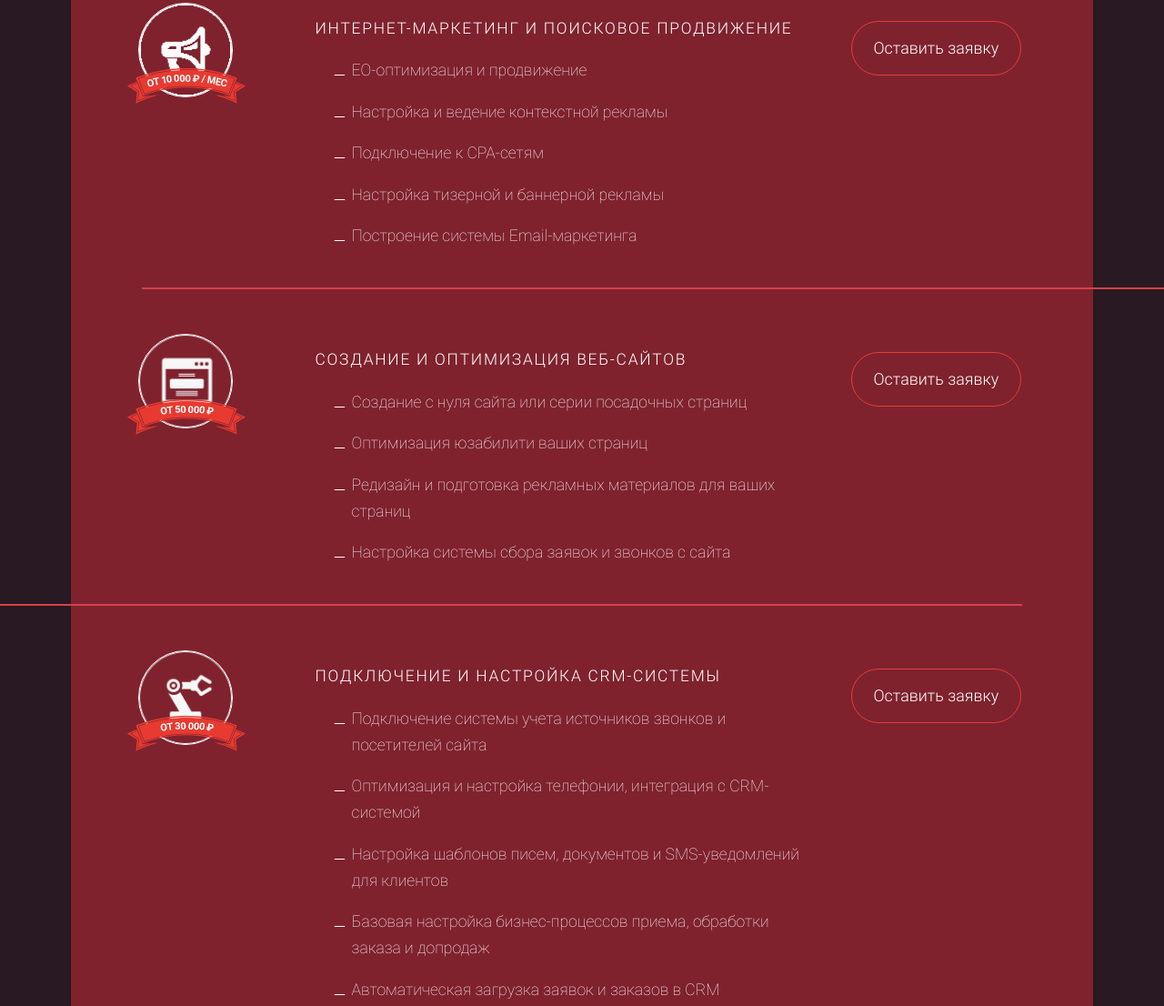
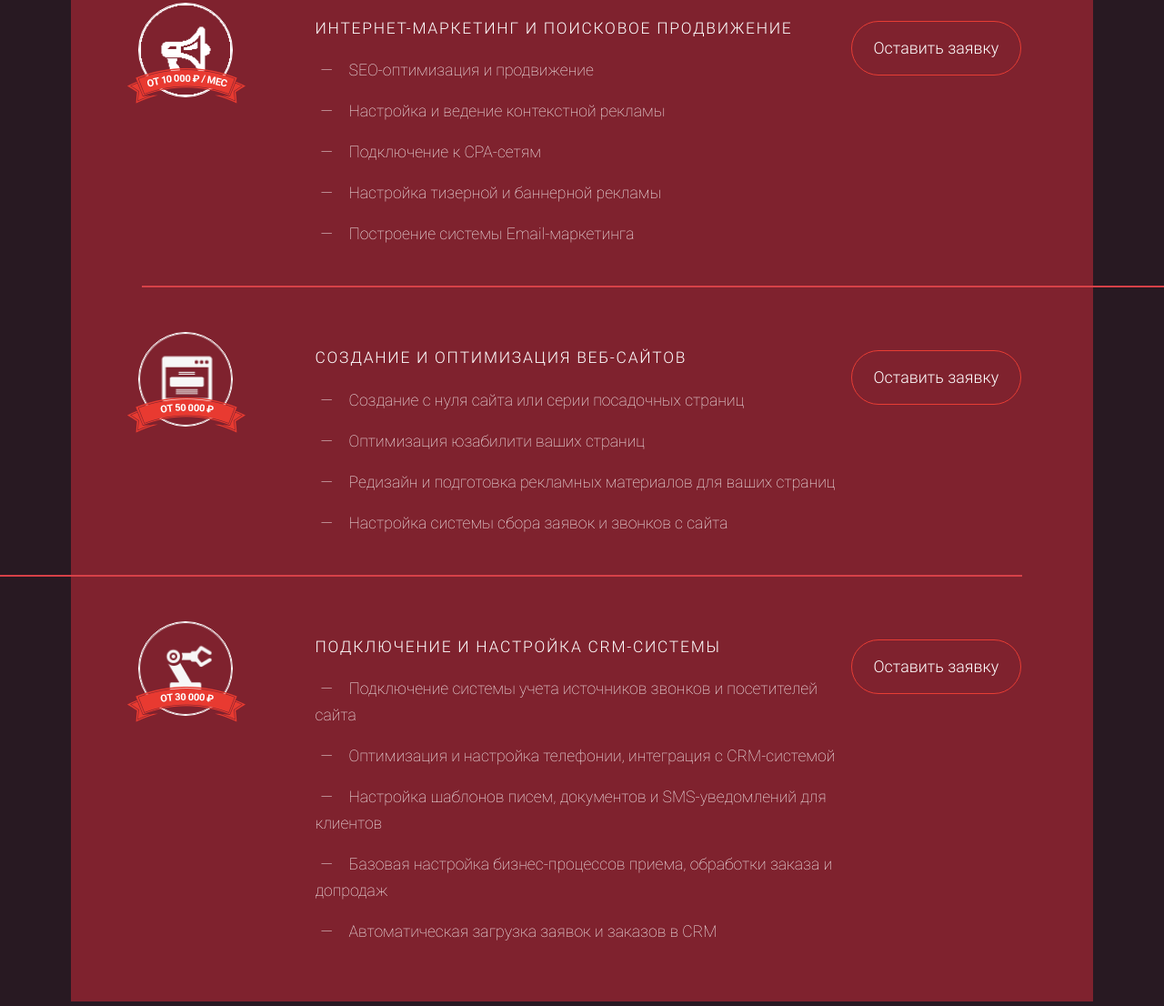
Before and after one commit to kukaracha1/Marks, a plain HTML site: page index.html in a window 1280 px wide. Shown: the part 2387-3493 px from the top of the page at 91% size. Drawn offline with Linux system fonts and the light colour scheme.

Commit message:
replace service's list-style

```diff
--- a/index.html
+++ b/index.html
@@ -135,12 +135,12 @@
                         <header>
                             <h6 class="services__item__title">Интернет-маркетинг и поисковое продвижение</h6>
                         </header>
-                        <ul class="ul">
-                            <li class="ul__li">EO-оптимизация и продвижение</li>
-                            <li class="ul__li">Настройка и ведение контекстной рекламы</li>
-                            <li class="ul__li">Подключение к CPA-сетям</li>
-                            <li class="ul__li">Настройка тизерной и баннерной рекламы</li>
-                            <li class="ul__li">Построение системы Email-маркетинга</li>
+                        <ul class="roll">
+                            <li class="roll__item">SEO-оптимизация и продвижение</li>
+                            <li class="roll__item">Настройка и ведение контекстной рекламы</li>
+                            <li class="roll__item">Подключение к CPA-сетям</li>
+                            <li class="roll__item">Настройка тизерной и баннерной рекламы</li>
+                            <li class="roll__item">Построение системы Email-маркетинга</li>
                         </ul>
                     </article>
                     <button class="btn btn_round services__item__leave_claim list__item_2 show-form">Оставить заявку</button>
@@ -156,11 +156,11 @@
                         <header>
                             <h6 class="services__item__title">Создание и оптимизация веб-сайтов</h6>
                         </header>
-                        <ul class="ul">
-                            <li class="ul__li">Создание с нуля сайта или серии посадочных страниц</li>
-                            <li class="ul__li">Оптимизация юзабилити ваших страниц</li>
-                            <li class="ul__li">Редизайн и подготовка рекламных материалов для ваших страниц</li>
-                            <li class="ul__li">Настройка системы сбора заявок и звонков с сайта</li>
+                        <ul class="roll">
+                            <li class="roll__item">Создание с нуля сайта или серии посадочных страниц</li>
+                            <li class="roll__item">Оптимизация юзабилити ваших страниц</li>
+                            <li class="roll__item">Редизайн и подготовка рекламных материалов для ваших страниц</li>
+                            <li class="roll__item">Настройка системы сбора заявок и звонков с сайта</li>
                         </ul>
                     </article> <button class="btn btn_round services__item__leave_claim list__item_2 show-form">Оставить заявку</button>
                 </section>
@@ -175,12 +175,12 @@
                         <header>
                             <h6 class="services__item__title">Подключение и настройка CRM-системы</h6>
                         </header>
-                        <ul class="ul">
-                            <li class="ul__li">Подключение системы учета источников звонков и посетителей сайта</li>
-                            <li class="ul__li">Оптимизация и настройка телефонии, интеграция с CRM-системой</li>
-                            <li class="ul__li">Настройка шаблонов писем, документов и SMS-уведомлений для клиентов</li>
-                            <li class="ul__li">Базовая настройка бизнес-процессов приема, обработки заказа и допродаж</li>
-                            <li class="ul__li">Автоматическая загрузка заявок и заказов в CRM</li>
+                        <ul class="roll">
+                            <li class="roll__item">Подключение системы учета источников звонков и посетителей сайта</li>
+                            <li class="roll__item">Оптимизация и настройка телефонии, интеграция с CRM-системой</li>
+                            <li class="roll__item">Настройка шаблонов писем, документов и SMS-уведомлений для клиентов</li>
+                            <li class="roll__item">Базовая настройка бизнес-процессов приема, обработки заказа и допродаж</li>
+                            <li class="roll__item">Автоматическая загрузка заявок и заказов в CRM</li>
                         </ul>
                     </article> <button class="btn btn_round services__item__leave_claim list__item_2 show-form">Оставить заявку</button>
                 </section>
--- a/sass/general.sass
+++ b/sass/general.sass
@@ -185,11 +185,16 @@ h2
         height: 4px
         display: block
         margin: 15px auto 0
-.ul
+.roll
     margin: 0
-    padding: 0 40px
-    list-style-image: url('../img/services/list-image.png')
-    &__li
-        margin-top: 16.5px
+    padding: 0
+    // list-style-image: url('../img/services/list-image.png')
+    list-style: none
+    &__item
+        margin-top: 16px
         font-size: 1.1em
         line-height: 1.647
+        &:before
+            content: '\2014'
+            margin-left: 1%
+            margin-right: 3%
```
Also changed, not shown: css/general.css.
